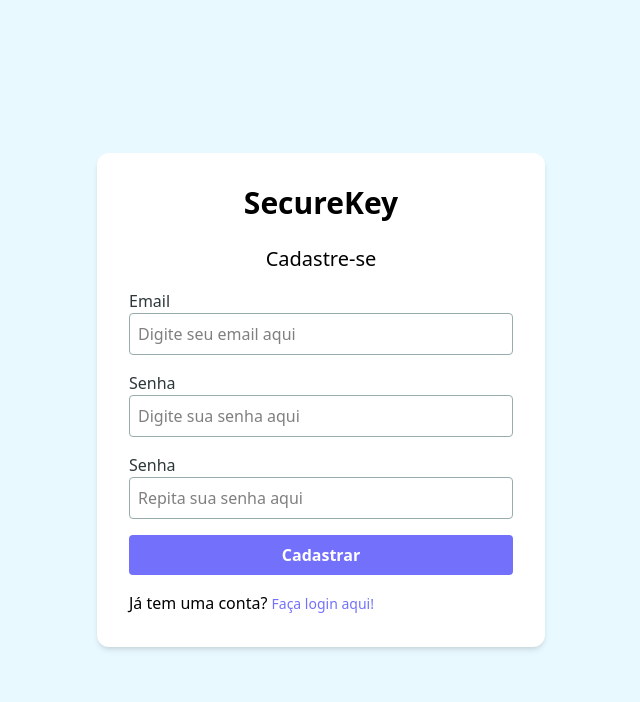
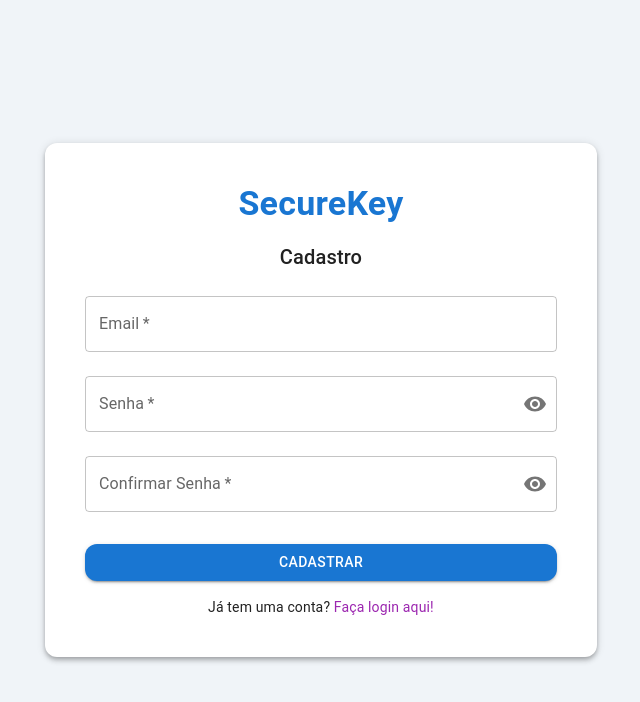
Before and after one commit to GustavoBertuzzi/Securekey, a React (Vite) app in the folder securekey/frontend/: page /cadastro in a window 1280 px wide. Shown: the top 702 px of the page, without its empty margins (319-959 px from the left). Built offline with nearby package versions, Linux system fonts and the light colour scheme.

Commit message:
página de cadastro com mui

```diff
--- a/securekey/frontend/src/components/Button.jsx
+++ /dev/null
@@ -1,13 +0,0 @@
-
-export default function Button(props) {
-
-    return (
-        <button
-            type={props.type}
-            value={props.value}
-            className="bg-medium-slate-blue hover:bg-indigo-600 text-white font-semibold py-2 px-4 rounded transition duration-300"
-        >
-            {props.text}
-        </button>
-    )
-}
--- a/securekey/frontend/src/components/InputLabel.jsx
+++ /dev/null
@@ -1,26 +0,0 @@
-
-export default function InputLabel(props) {
-
-    return (
-        <div className="flex flex-col">
-            <label
-                htmlFor={props.id}
-                className="text-gunmetal"
-            >
-                {props.labelText}
-            </label>
-
-            <input
-                type={props.type}
-                id={props.id}
-                name={props.name}
-                autoComplete={props.name}
-                value={props.value}
-                onChange={props.onChange}
-                placeholder={props.placeholder}
-                required={props.required}
-                className="w-full border border-cadet-gray p-2 rounded focus:outline-none focus:ring-2 focus:ring-medium-slate-blue"
-            />
-        </div>
-    )
-}
--- a/securekey/frontend/src/pages/Cadastro.jsx
+++ b/securekey/frontend/src/pages/Cadastro.jsx
@@ -1,70 +1,152 @@
-import { Link } from 'react-router-dom'
-import { useState, useEffect } from 'react';
-import InputLabel from '../components/InputLabel'
-import Button from '../components/Button';
-import '../index.css';
+import React, { useState, useEffect } from 'react';
+import { useNavigate, Link as RouterLink } from 'react-router-dom';
+import {
+  Box,
+  Typography,
+  TextField,
+  Button,
+  Link,
+  Paper,
+  Alert,
+  InputAdornment,
+  IconButton,
+  Container,
+} from '@mui/material';
+import { Visibility, VisibilityOff } from '@mui/icons-material';
 
 export default function Cadastro() {
+  const [email, setEmail] = useState('');
+  const [senha, setSenha] = useState('');
+  const [confirmarSenha, setConfirmarSenha] = useState('');
+  const [showPassword, setShowPassword] = useState(false);
+  const [showConfirmPassword, setShowConfirmPassword] = useState(false);
+  const [error, setError] = useState('');
+  const navigate = useNavigate();
+
   useEffect(() => {
     document.title = 'Cadastro | SecureKey';
   }, []);
 
-      const [email, setEmail] = useState('');
-      const [senha, setSenha] = useState('');
-      const [senhaCopia, setSenhaCopia] = useState('');
+  const handleSubmit = (e) => {
+    e.preventDefault();
+    setError('');
+
+    if (senha !== confirmarSenha) {
+      setError('As senhas não coincidem');
+      return;
+    }
+
+    // Simulando cadastro de usuário
+    if (email && senha) {
+      localStorage.setItem('token', 'fake-token');
+      navigate('/configuracoes');
+    } else {
+      setError('Preencha todos os campos');
+    }
+  };
+
+  const handleClickShowPassword = () => setShowPassword((prev) => !prev);
+  const handleClickShowConfirmPassword = () => setShowConfirmPassword((prev) => !prev);
 
   return (
-        <main className="min-h-screen flex flex-col md:flex-row bg-azure-web">
+    <Box
+      sx={{
+        minHeight: '100vh',
+        bgcolor: '#f0f4f8',
+        display: 'flex',
+        alignItems: 'center',
+        justifyContent: 'center',
+        p: 2,
+      }}
+    >
+      <Container maxWidth="sm">
+        <Paper elevation={4} sx={{ p: { xs: 3, sm: 5 }, borderRadius: 3 }}>
+          <Typography variant="h4" fontWeight="bold" align="center" mb={2} color="primary">
+            SecureKey
+          </Typography>
 
-                <div className="flex flex-1 items-center justify-center p-6">
-                <div className="w-full max-w-md bg-white rounded-xl shadow-md p-8">
-                    <h1 className="text-3xl font-bold text-center text-black mb-6">SecureKey</h1>
-                    <h2 className="text-xl text-center text-black mb-4">Cadastre-se</h2>
-                    <form className="flex flex-col space-y-4">
+          <Typography variant="h6" align="center" gutterBottom>
+            Cadastro
+          </Typography>
 
-                    <InputLabel
-                        labelText='Email'
-                        name='email'
-                        id='input-email'
-                        autoComplete='email'
+          {error && (
+            <Alert severity="error" sx={{ mb: 2 }}>
+              {error}
+            </Alert>
+          )}
+
+          <Box component="form" onSubmit={handleSubmit} noValidate>
+
+            <TextField
+              fullWidth
+              type="email"
+              label="Email"
+              variant="outlined"
               value={email}
-                        onChange={e => setEmail(e.target.value)}
-                        required={true}
-                        placeholder='Digite seu email aqui'
+              onChange={(e) => setEmail(e.target.value)}
+              margin="normal"
+              required
             />
 
-                    <InputLabel
-                        labelText='Senha'
-                        name='senha'
-                        id='nova-senha'
-                        autoComplete='senha'
+            <TextField
+              fullWidth
+              type={showPassword ? 'text' : 'password'}
+              label="Senha"
+              variant="outlined"
               value={senha}
-                        onChange={e => setSenha(e.target.value)}
-                        required={true}
-                        placeholder="Digite sua senha aqui"
+              onChange={(e) => setSenha(e.target.value)}
+              margin="normal"
+              required
+              InputProps={{
+                endAdornment: (
+                  <InputAdornment position="end">
+                    <IconButton onClick={handleClickShowPassword} edge="end">
+                      {showPassword ? <VisibilityOff /> : <Visibility />}
+                    </IconButton>
+                  </InputAdornment>
+                ),
+              }}
             />
 
-                    <InputLabel
-                        labelText='Senha'
-                        name='senha'
-                        id='confirmar-nova-senha'
-                        autoComplete='senha'
-                        value={senhaCopia}
-                        onChange={e => setSenhaCopia(e.target.value)}
-                        required={true}
-                        placeholder="Repita sua senha aqui"
+            <TextField
+              fullWidth
+              type={showConfirmPassword ? 'text' : 'password'}
+              label="Confirmar Senha"
+              variant="outlined"
+              value={confirmarSenha}
+              onChange={(e) => setConfirmarSenha(e.target.value)}
+              margin="normal"
+              required
+              InputProps={{
+                endAdornment: (
+                  <InputAdornment position="end">
+                    <IconButton onClick={handleClickShowConfirmPassword} edge="end">
+                      {showConfirmPassword ? <VisibilityOff /> : <Visibility />}
+                    </IconButton>
+                  </InputAdornment>
+                ),
+              }}
             />
 
             <Button
-                        type='submit'
-                        text='Cadastrar'
-                    />
+              type="submit"
+              fullWidth
+              variant="contained"
+              color="primary"
+              sx={{ mt: 3, borderRadius: 3 }}
+            >
+              Cadastrar
+            </Button>
 
-                    <p>Já tem uma conta? <Link to="/" className="text-sm text-medium-slate-blue hover:underline text-center" >Faça login aqui!</Link></p>
-
-                    </form>
-                </div>
-                </div>
-            </main>
-    )
+            <Typography variant="body2" align="center" mt={2}>
+              Já tem uma conta?{' '}
+              <Link component={RouterLink} to="/" underline="hover" color="secondary">
+                Faça login aqui!
+              </Link>
+            </Typography>
+          </Box>
+        </Paper>
+      </Container>
+    </Box>
+  );
 }
```
Lines whose indentation alone changed are shown as unchanged.
